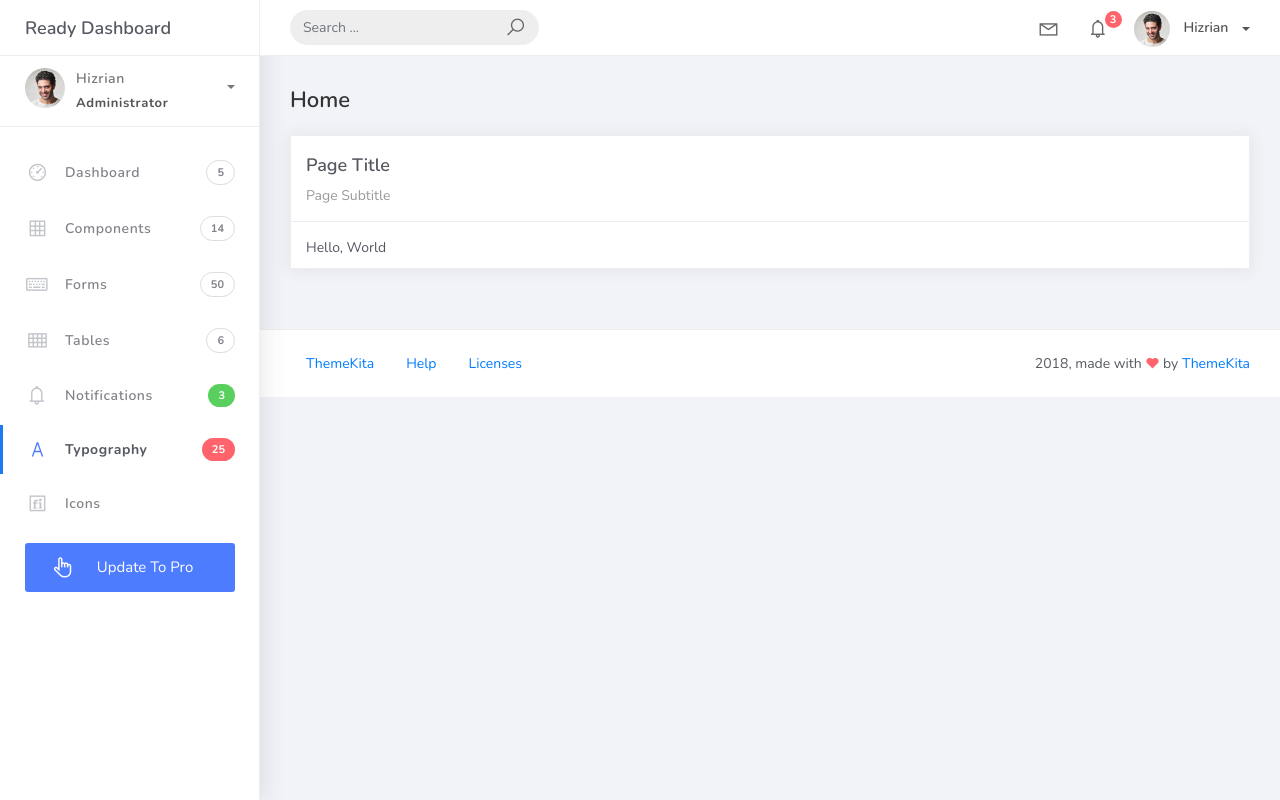
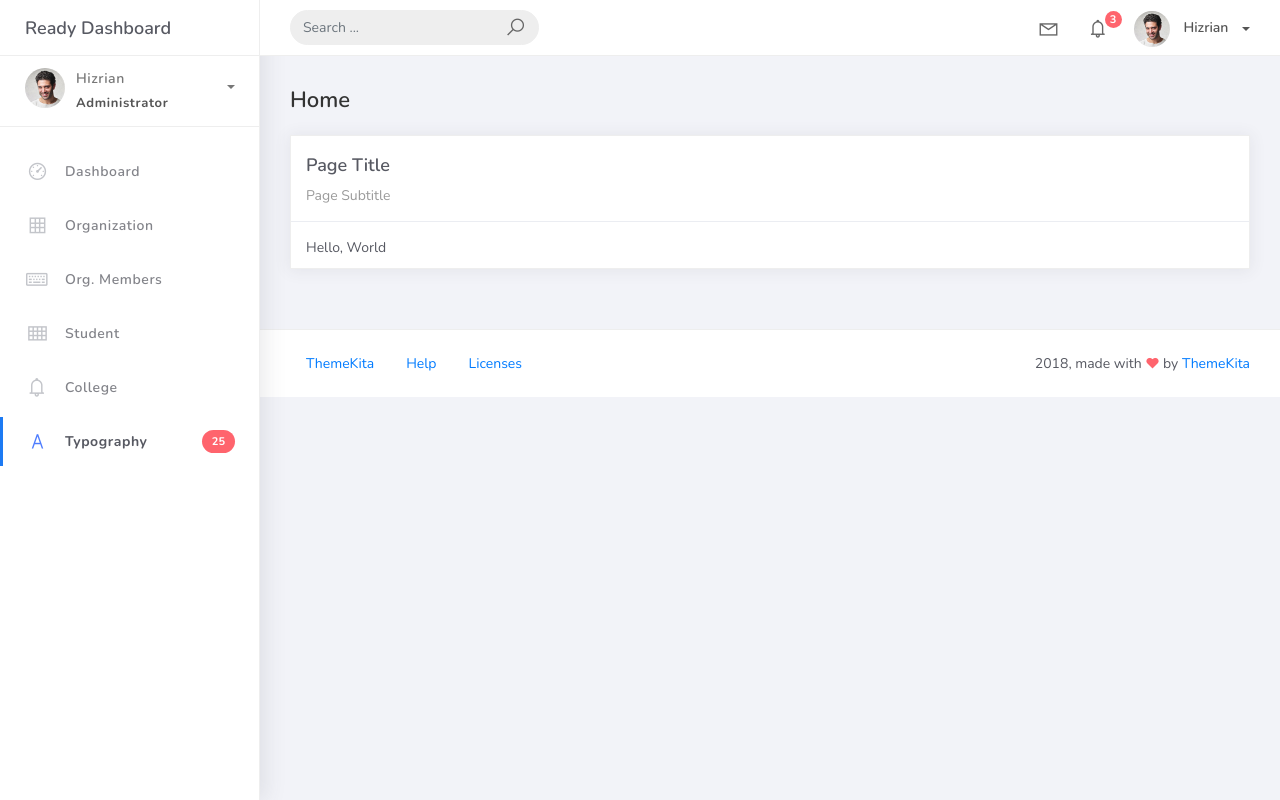
Before and after one commit to reiinnn01/PSUsphere, a Django app: page / in a window 1280 px wide. Run offline with Django 5.2, Linux system fonts and the light colour scheme; some libraries are stand-ins or nearby versions.

Commit message:
A finished

```diff
--- a/projectsite/templates/base.html
+++ b/projectsite/templates/base.html
@@ -380,7 +380,6 @@
                         <a href="/">
                             <i class="la la-dashboard"></i>
                             <p>Dashboard</p>
-                            <span class="badge badge-count">5</span>
                         </a>
                     </li>
 
@@ -388,8 +387,7 @@
                     <li class="nav-item">
                         <a href="#">
                             <i class="la la-table"></i>
-                            <p>Components</p>
-                            <span class="badge badge-count">14</span>
+                            <p>Organization</p>
                         </a>
                     </li>
 
@@ -397,8 +395,7 @@
                     <li class="nav-item">
                         <a href="#">
                             <i class="la la-keyboard-o"></i>
-                            <p>Forms</p>
-                            <span class="badge badge-count">50</span>
+                            <p>Org. Members</p>
                         </a>
                     </li>
 
@@ -406,8 +403,7 @@
                     <li class="nav-item">
                         <a href="#">
                             <i class="la la-th"></i>
-                            <p>Tables</p>
-                            <span class="badge badge-count">6</span>
+                            <p>Student</p>
                         </a>
                     </li>
 
@@ -415,8 +411,7 @@
                     <li class="nav-item">
                         <a href="#">
                             <i class="la la-bell"></i>
-                            <p>Notifications</p>
-                            <span class="badge badge-success">3</span>
+                            <p>College</p>
                         </a>
                     </li>
 
@@ -427,29 +422,6 @@
                             <p>Typography</p>
                             <span class="badge badge-danger">25</span>
                         </a>
-                    </li>
-
-
-                    <li class="nav-item">
-                        <a href="#">
-                            <i class="la la-fonticons"></i>
-                            <p>Icons</p>
-                        </a>
-                    </li>
-
-
-                    <li class="nav-item update-pro">
-
-                        <button data-toggle="modal" data-target="#modalUpdate">
-
-                            <i class="la la-hand-pointer-o"></i>
-
-                            <p>
-                                Update To Pro
-                            </p>
-
-                        </button>
-
                     </li>
 
                 </ul>
```
